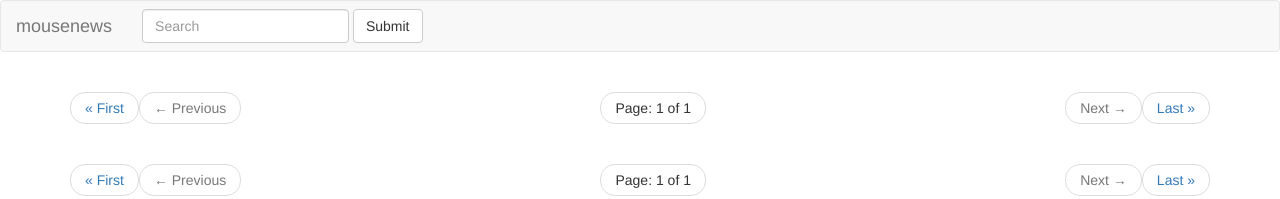
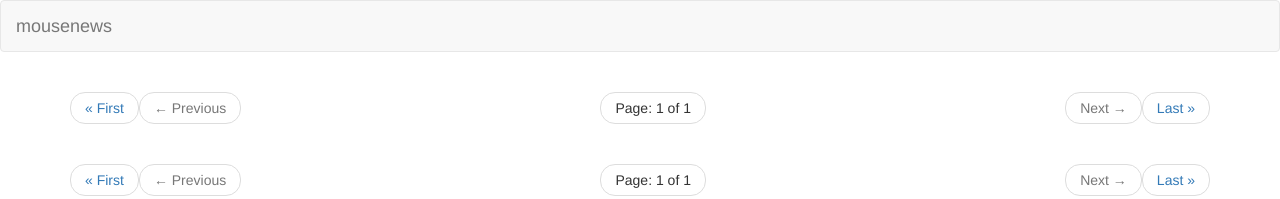
Before and after one commit to tamouse/news, a Jekyll site: the page built from source/index.html, in a window 1280 px wide. Shown: the top 199 px of the page. Built offline with Jekyll 4.4.1, drawn with Linux system fonts in a browser that asks for light colours; nearby versions of some CDN libraries; Markdown is read by kramdown in place of the engine named in the settings; the list of posts is cut into pages by our own code.

Commit message:
Clean up site, use blog_slug from new version of planet.rb

```diff
--- a/Gemfile
+++ b/Gemfile
@@ -6,3 +6,4 @@ gem "jekyll"
 gem "whenever", github: "tamouse/whenever"
 gem "capistrano", "~> 3.1"
 gem "capistrano-bundler"
+gem "stringex"
--- a/source/_includes/site/header.html
+++ b/source/_includes/site/header.html
@@ -1,51 +1,5 @@
 <nav class="navbar navbar-default" role="navigation">
-  <!-- Brand and toggle get grouped for better mobile display -->
   <div class="navbar-header">
-    <button type="button" class="navbar-toggle" data-toggle="collapse" data-target="#bs-example-navbar-collapse-1">
-      <span class="sr-only">Toggle navigation</span>
-      <span class="icon-bar"></span>
-      <span class="icon-bar"></span>
-      <span class="icon-bar"></span>
-    </button>
     <a class="navbar-brand" href="/">{{ site.name }}</a>
   </div>
-
-  <!-- Collect the nav links, forms, and other content for toggling -->
-  <div class="collapse navbar-collapse" id="bs-example-navbar-collapse-1">
-    <!-- <ul class="nav navbar-nav"> -->
-    <!--   <li class="active"><a href="#">Link</a></li> -->
-    <!--   <li><a href="#">Link</a></li> -->
-    <!--   <li class="dropdown"> -->
-    <!--     <a href="#" class="dropdown-toggle" data-toggle="dropdown">Dropdown <b class="caret"></b></a> -->
-    <!--     <ul class="dropdown-menu"> -->
-    <!--       <li><a href="#">Action</a></li> -->
-    <!--       <li><a href="#">Another action</a></li> -->
-    <!--       <li><a href="#">Something else here</a></li> -->
-    <!--       <li class="divider"></li> -->
-    <!--       <li><a href="#">Separated link</a></li> -->
-    <!--       <li class="divider"></li> -->
-    <!--       <li><a href="#">One more separated link</a></li> -->
-    <!--     </ul> -->
-    <!--   </li> -->
-    <!-- </ul> -->
-    <form class="navbar-form navbar-left" role="search">
-      <div class="form-group">
-        <input type="text" class="form-control" placeholder="Search">
-      </div>
-      <button type="submit" class="btn btn-default">Submit</button>
-    </form>
-    <!-- <ul class="nav navbar-nav navbar-right"> -->
-    <!--   <li><a href="#">Link</a></li> -->
-    <!--   <li class="dropdown"> -->
-    <!--     <a href="#" class="dropdown-toggle" data-toggle="dropdown">Dropdown <b class="caret"></b></a> -->
-    <!--     <ul class="dropdown-menu"> -->
-    <!--       <li><a href="#">Action</a></li> -->
-    <!--       <li><a href="#">Another action</a></li> -->
-    <!--       <li><a href="#">Something else here</a></li> -->
-    <!--       <li class="divider"></li> -->
-    <!--       <li><a href="#">Separated link</a></li> -->
-    <!--     </ul> -->
-    <!--   </li> -->
-    <!-- </ul> -->
-  </div><!-- /.navbar-collapse -->
 </nav>
--- a/source/_layouts/post.html
+++ b/source/_layouts/post.html
@@ -1,6 +1,7 @@
 ---
 layout: default
 ---
+<div class="container">
   <div class="row">
     <nav class="col-xs-12 col-md-2" role="navigation">
       {% if page.previous.url %}
@@ -20,16 +21,12 @@ layout: default
            target="_blank">{{page.title}}</a>
         <small class="meta">{{ page.date | date_to_string }}</small>
       </h4>
-
       <p class="meta">
         Categories: {{ page.categories | join: ", "}}
       </p>
-
-
       <p class="post">
         {{ content }}
       </p>
-
     </article>
 
     <nav class="col-xs-12 col-md-2" role="navigation">
@@ -44,3 +41,4 @@ layout: default
     </nav>
 
   </div>
+</div>
```
Also changed, not shown: source/_layouts/header.md (+2 -2 lines), test_planet.yml (added, +11 -0 lines), Gemfile.lock. Lines whose indentation alone changed are shown as unchanged.
